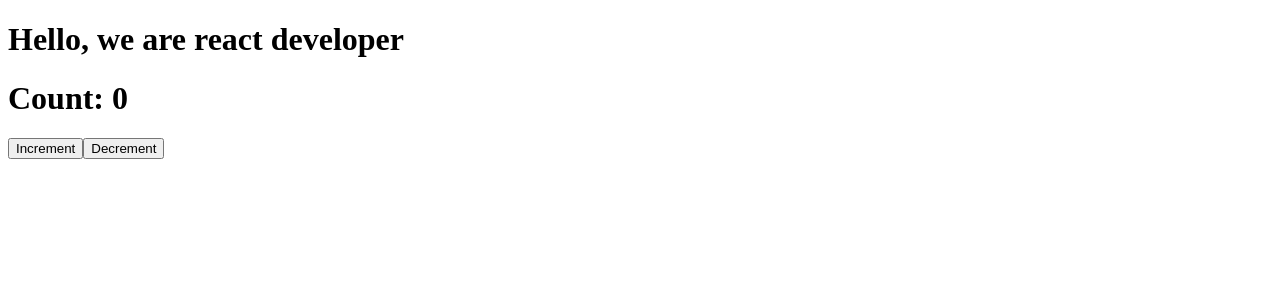
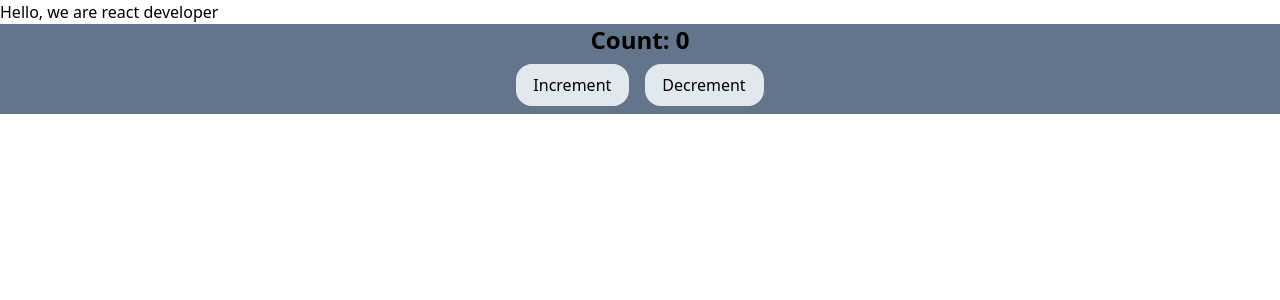
Before and after one commit to Ramudgar/skillspark_batch4, a React (Create React App) app in the folder Socialmedia/Frontend/socialmedia/: page / in a window 1280 px wide. Shown: the top 300 px of the page. Built offline with nearby package versions, Linux system fonts and the light colour scheme.

Commit message:
counterapp using functional component

```diff
--- a/Socialmedia/Frontend/socialmedia/package.json
+++ b/Socialmedia/Frontend/socialmedia/package.json
@@ -34,5 +34,8 @@
       "last 1 firefox version",
       "last 1 safari version"
     ]
+  },
+  "devDependencies": {
+    "tailwindcss": "^3.4.14"
   }
 }
--- a/Socialmedia/Frontend/socialmedia/src/App.css
+++ b/Socialmedia/Frontend/socialmedia/src/App.css
@@ -1,38 +1,3 @@
-.App {
-  text-align: center;
-}
-
-.App-logo {
-  height: 40vmin;
-  pointer-events: none;
-}
-
-@media (prefers-reduced-motion: no-preference) {
-  .App-logo {
-    animation: App-logo-spin infinite 20s linear;
-  }
-}
-
-.App-header {
-  background-color: #282c34;
-  min-height: 100vh;
-  display: flex;
-  flex-direction: column;
-  align-items: center;
-  justify-content: center;
-  font-size: calc(10px + 2vmin);
-  color: white;
-}
-
-.App-link {
-  color: #61dafb;
-}
-
-@keyframes App-logo-spin {
-  from {
-    transform: rotate(0deg);
-  }
-  to {
-    transform: rotate(360deg);
-  }
-}
+@tailwind base;
+@tailwind components;
+@tailwind utilities;
--- a/Socialmedia/Frontend/socialmedia/src/App.js
+++ b/Socialmedia/Frontend/socialmedia/src/App.js
@@ -1,4 +1,3 @@
-import './App.css';
 
 function App() {
   return (
--- /dev/null
+++ b/Socialmedia/Frontend/socialmedia/src/Components/CounterFunctionalComponent.jsx
@@ -0,0 +1,36 @@
+import React, { useState } from "react";
+
+const CounterFunctionalComponent = () => {
+  const [count, setCount] = useState(0);
+
+  const increment = () => {
+    setCount(count + 1);
+  };
+
+  const decrement = () => {
+    setCount(count - 1);
+  };
+  return (
+    <>
+      <div className="bg-slate-500 flex justify-center items-center flex-col">
+        <h1 className="text-2xl font-bold ">Count: {count}</h1>
+        <div>
+          <button
+            onClick={increment}
+            className="border p-2 px-4 hover:bg-blue-950 hover:text-white m-2 bg-slate-200 border-r-2 rounded-2xl"
+          >
+            Increment
+          </button>
+          <button
+            onClick={decrement}
+            className="border p-2 px-4 hover:bg-blue-950 hover:text-white m-2 bg-slate-200 border-r-2 rounded-2xl"
+          >
+            Decrement
+          </button>
+        </div>
+      </div>
+    </>
+  );
+};
+
+export default CounterFunctionalComponent;
--- a/Socialmedia/Frontend/socialmedia/src/index.js
+++ b/Socialmedia/Frontend/socialmedia/src/index.js
@@ -1,14 +1,17 @@
-import React from 'react';
-import ReactDOM from 'react-dom/client';
+import React from "react";
+import ReactDOM from "react-dom/client";
 // import TestComponent from './testComponent';
-import App from './App'
-import Counter from './Components/ClassComponent';
+import App from "./App";
+import "./App.css";
+import CounterFunctionalComponent from "./Components/CounterFunctionalComponent";
+// import Counter from "./Components/ClassComponent";
 
-const root = ReactDOM.createRoot(document.getElementById('root'));
+const root = ReactDOM.createRoot(document.getElementById("root"));
 root.render(
   <>
-   {/* <TestComponent/> */}
-   <App/>
-   <Counter/>
-   </>
+    {/* <TestComponent/> */}
+    <App />
+    {/* <Counter/> */}
+    <CounterFunctionalComponent />
+  </>
 );
--- /dev/null
+++ b/Socialmedia/Frontend/socialmedia/tailwind.config.js
@@ -0,0 +1,10 @@
+/** @type {import('tailwindcss').Config} */
+module.exports = {
+  content: [
+    "./src/**/*.{js,jsx,ts,tsx}",
+  ],
+  theme: {
+    extend: {},
+  },
+  plugins: [],
+}
```
Also changed, not shown: 1 other file (tests, documents, lock files or other folders).
